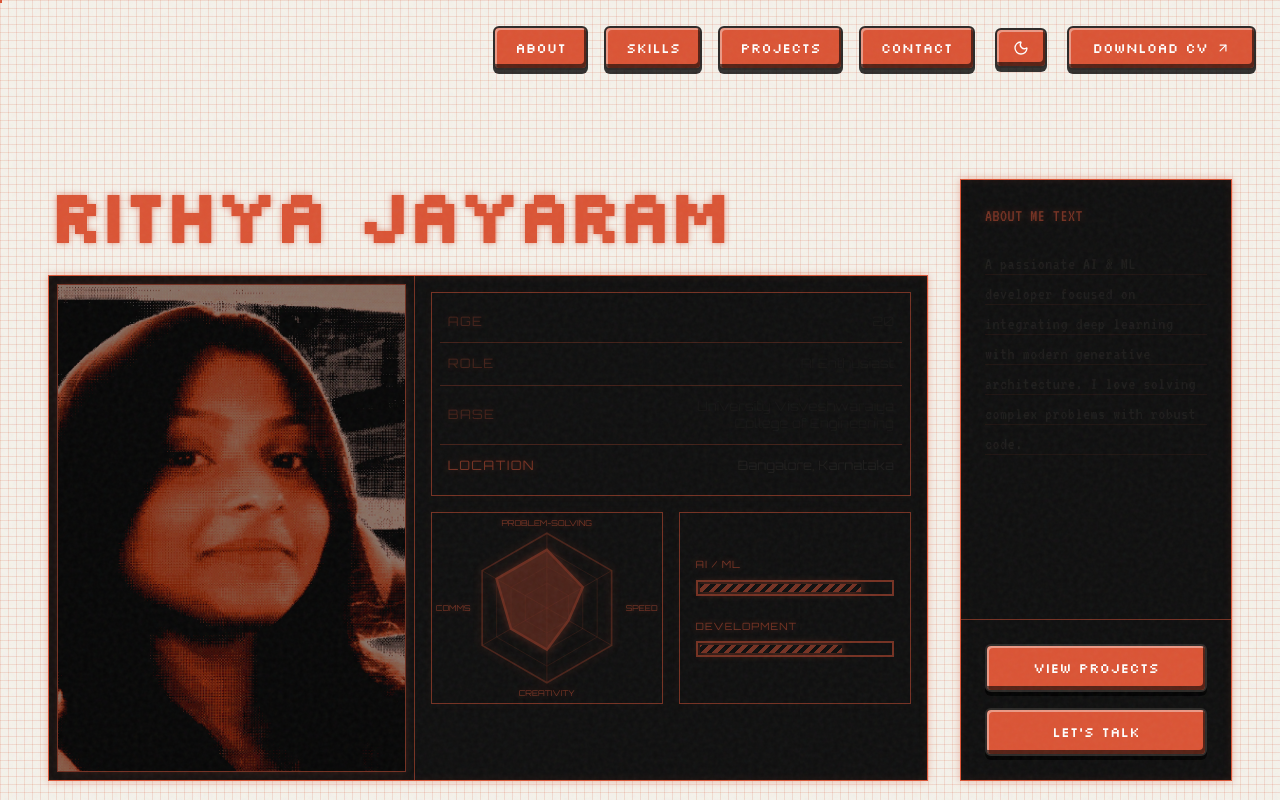
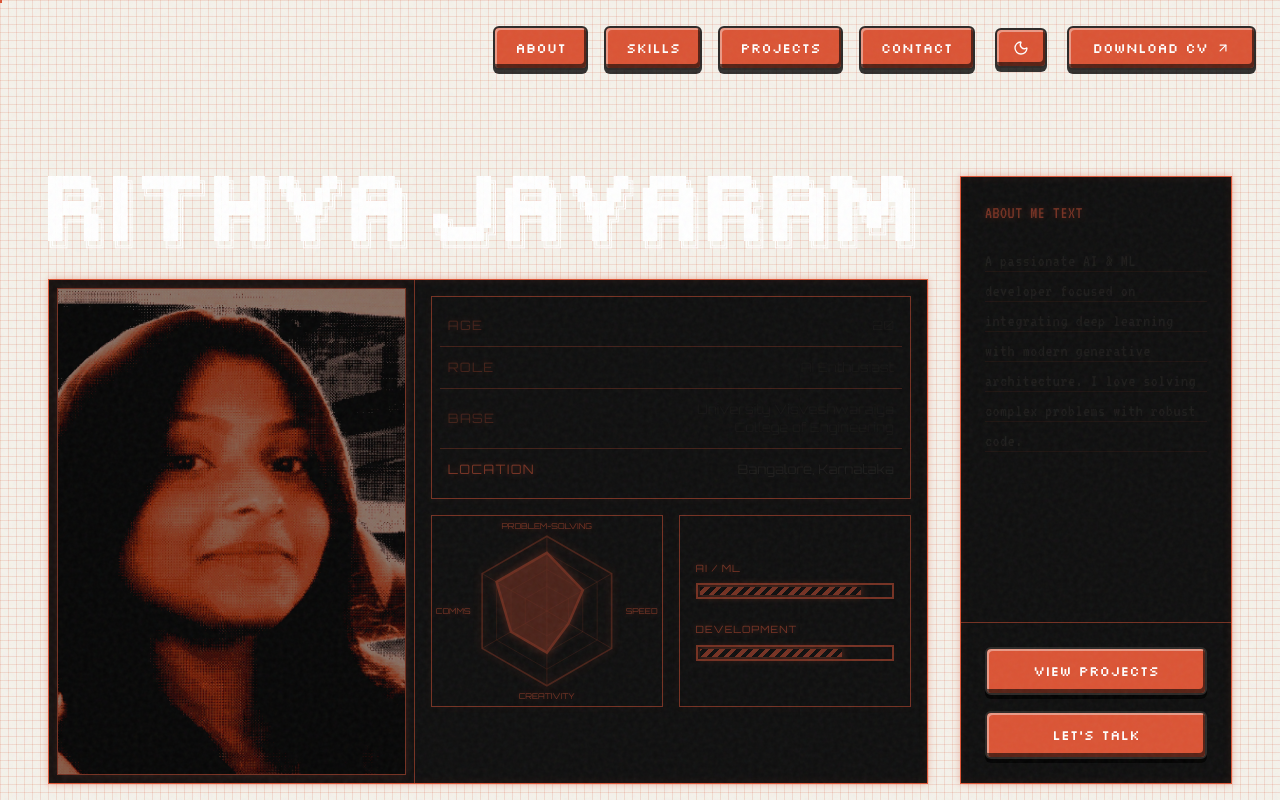
Before and after one commit to riti2043/portfolio_website, a React (Vite) app: page / in a window 1280 px wide. Shown: the top 800 px of the page. Built offline with nearby package versions, Linux system fonts and the light colour scheme; a web font is replaced by a local one.

Commit message:
feat: replace hero header with glowing ascii art

```diff
--- a/src/App.jsx
+++ b/src/App.jsx
@@ -30,10 +30,25 @@ const ProfileDashboard = () => {
         {/* LEFT BOX (Now Main Profile): NAME + PHOTO + STATS (Spans 9 cols) */}
         <div className="lg:col-span-9 flex flex-col">
 
-          {/* BIG NAME HEADER */}
-          <h1 className="text-5xl md:text-6xl lg:text-7xl xl:text-[72px] whitespace-nowrap tracking-tighter font-black text-glow mb-6 uppercase leading-none text-left" style={{ fontFamily: "'Silkscreen', cursive" }}>
-            RITHYA JAYARAM
-          </h1>
+          {/* BIG ASCII NAME HEADER */}
+          <div className="flex flex-wrap lg:flex-nowrap gap-4 md:gap-6 mb-6 group cursor-crosshair overflow-hidden w-full">
+            <pre className="font-mono text-[8px] sm:text-[10px] md:text-[12px] lg:text-[10px] xl:text-[12px] leading-[1.1] text-white transition-all duration-500 ease-in-out group-hover:text-[var(--accent)] group-hover:drop-shadow-[0_0_12px_var(--accent)]">
+{`██████╗  ██╗ ████████╗ ██╗  ██╗ ██╗   ██╗  █████╗
+██╔══██╗ ██║ ╚══██╔══╝ ██║  ██║ ╚██╗ ██╔╝ ██╔══██╗
+██████╔╝ ██║    ██║    ███████║  ╚████╔╝  ███████║
+██╔══██╗ ██║    ██║    ██╔══██║   ╚██╔╝   ██╔══██║
+██║  ██║ ██║    ██║    ██║  ██║    ██║    ██║  ██║
+╚═╝  ╚═╝ ╚═╝    ╚═╝    ╚═╝  ╚═╝    ╚═╝    ╚═╝  ╚═╝`}
+            </pre>
+            <pre className="font-mono text-[8px] sm:text-[10px] md:text-[12px] lg:text-[10px] xl:text-[12px] leading-[1.1] text-white transition-all duration-500 ease-in-out group-hover:text-[var(--accent)] group-hover:drop-shadow-[0_0_12px_var(--accent)]">
+{`      ██╗  █████╗  ██╗   ██╗  █████╗  ██████╗  █████╗  ███╗   ███╗
+      ██║ ██╔══██╗ ╚██╗ ██╔╝ ██╔══██╗ ██╔══██╗ ██╔══██╗ ████╗ ████║
+      ██║ ███████║  ╚████╔╝  ███████║ ██████╔╝ ███████║ ██╔████╔██║
+██╗   ██║ ██╔══██║   ╚██╔╝   ██╔══██║ ██╔══██╗ ██╔══██║ ██║╚██╔╝██║
+╚██████╔╝ ██║  ██║    ██║    ██║  ██║ ██║  ██║ ██║  ██║ ██║ ╚═╝ ██║
+ ╚═════╝  ╚═╝  ╚═╝    ╚═╝    ╚═╝  ╚═╝ ╚═╝  ╚═╝ ╚═╝  ╚═╝ ╚═╝     ╚═╝`}
+            </pre>
+          </div>
 
           {/* UNIFIED CONTAINER (PHOTO + STATS) */}
           <div className="hud-glow bg-[#0f0f0f] flex flex-col md:flex-row flex-1">
```
